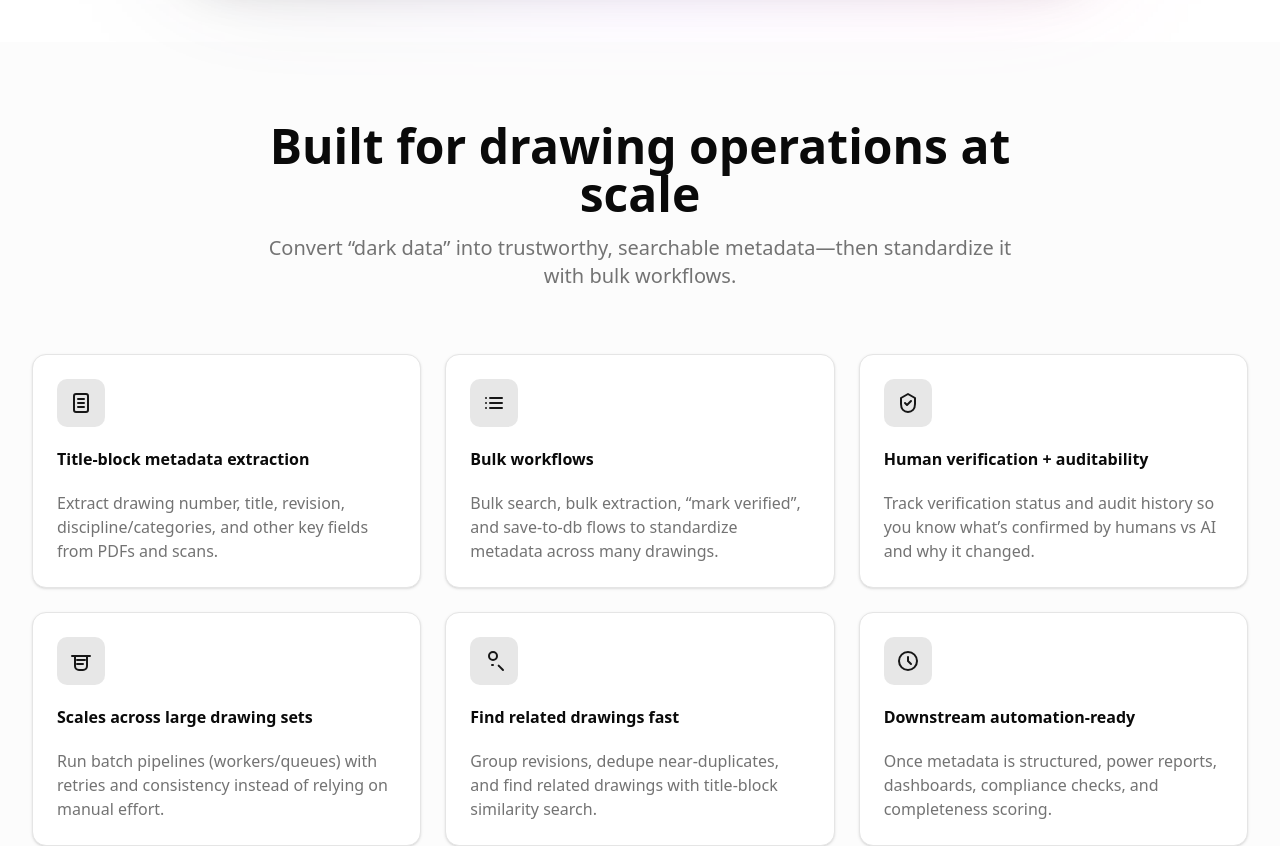
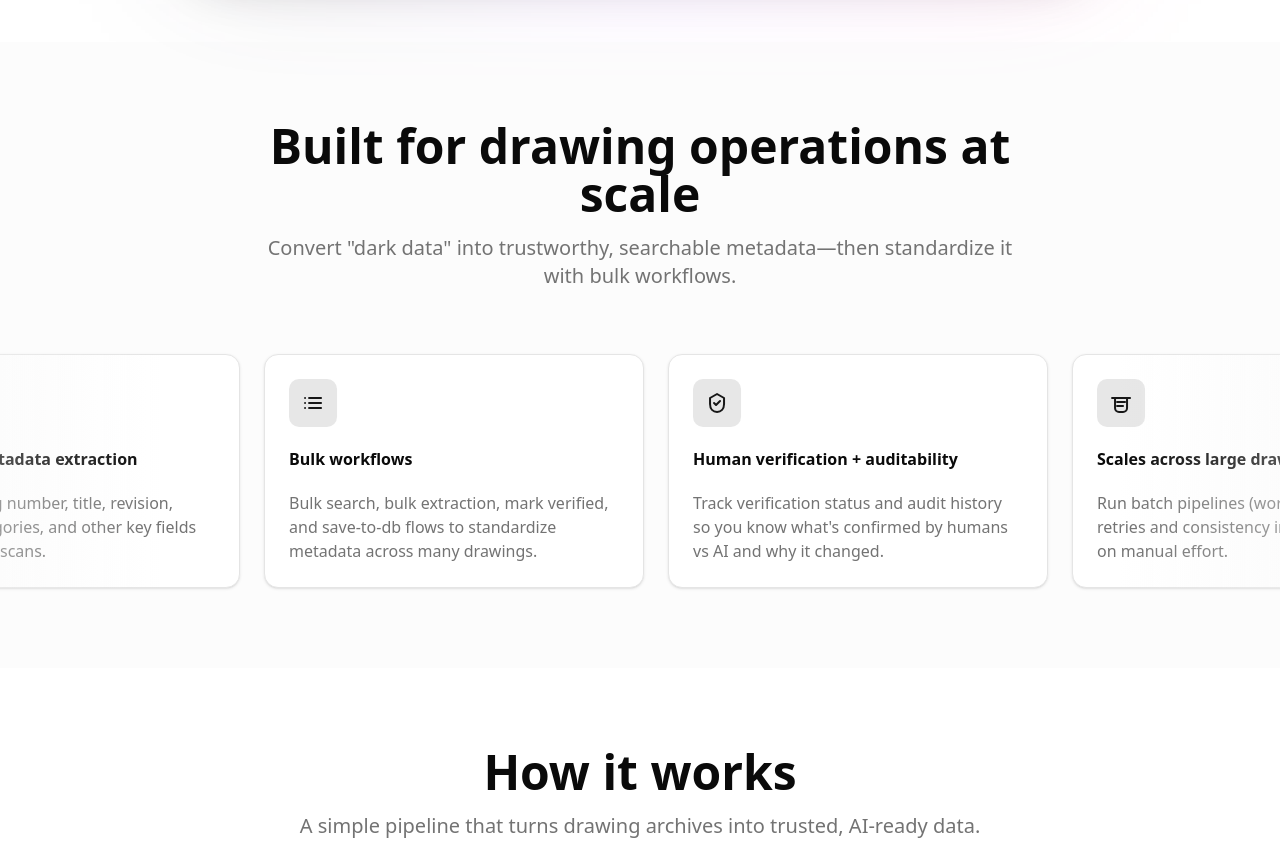
Before and after one commit to nddung2812/drawing_hub_marketings_v1, a Next.js app: page / in a window 1280 px wide. Shown: the part 1320-2166 px from the top of the page. Built offline with nearby package versions, Linux system fonts and the light colour scheme.

Commit message:
add some animation

```diff
--- a/app/globals.css
+++ b/app/globals.css
@@ -123,3 +123,17 @@
     @apply bg-background text-foreground;
   }
 }
+
+/* Feature Carousel Animation */
+@keyframes carousel {
+  0% {
+    transform: translateX(0);
+  }
+  100% {
+    transform: translateX(calc(-50% - 12px));
+  }
+}
+
+.animate-carousel {
+  animation: carousel 30s linear infinite;
+}
--- a/components/features.tsx
+++ b/components/features.tsx
@@ -1,3 +1,5 @@
+"use client";
+
 import { Card, CardContent, CardDescription, CardHeader, CardTitle } from "@/components/ui/card";
 
 const features = [
@@ -17,7 +19,7 @@ const features = [
       </svg>
     ),
     title: "Bulk workflows",
-    description: "Bulk search, bulk extraction, “mark verified”, and save-to-db flows to standardize metadata across many drawings.",
+    description: "Bulk search, bulk extraction, mark verified, and save-to-db flows to standardize metadata across many drawings.",
   },
   {
     icon: (
@@ -27,7 +29,7 @@ const features = [
       </svg>
     ),
     title: "Human verification + auditability",
-    description: "Track verification status and audit history so you know what’s confirmed by humans vs AI and why it changed.",
+    description: "Track verification status and audit history so you know what's confirmed by humans vs AI and why it changed.",
   },
   {
     icon: (
@@ -62,34 +64,53 @@ const features = [
   },
 ];
 
+function FeatureCard({ feature }: { feature: typeof features[0] }) {
+  return (
+    <Card className="border-border hover:shadow-lg transition-shadow flex-shrink-0 w-[340px] sm:w-[380px]">
+      <CardHeader>
+        <div className="w-12 h-12 bg-primary/10 rounded-lg flex items-center justify-center text-primary mb-4">
+          {feature.icon}
+        </div>
+        <CardTitle>{feature.title}</CardTitle>
+      </CardHeader>
+      <CardContent>
+        <CardDescription className="text-base">
+          {feature.description}
+        </CardDescription>
+      </CardContent>
+    </Card>
+  );
+}
+
 export function Features() {
   return (
-    <section id="features" className="py-20 px-4 sm:px-6 lg:px-8 bg-muted/30">
-      <div className="container mx-auto">
+    <section id="features" className="py-20 bg-muted/30 overflow-hidden">
+      <div className="container mx-auto px-4 sm:px-6 lg:px-8">
         <div className="text-center max-w-3xl mx-auto mb-16">
           <h2 className="text-4xl sm:text-5xl font-bold mb-4">
             Built for drawing operations at scale
           </h2>
           <p className="text-xl text-muted-foreground">
-            Convert “dark data” into trustworthy, searchable metadata—then standardize it with bulk workflows.
+            Convert "dark data" into trustworthy, searchable metadata—then standardize it with bulk workflows.
           </p>
         </div>
+      </div>
 
-        <div className="grid grid-cols-1 md:grid-cols-2 lg:grid-cols-3 gap-6">
+      {/* Carousel Container */}
+      <div className="relative">
+        {/* Gradient overlays for fade effect */}
+        <div className="absolute left-0 top-0 bottom-0 w-20 sm:w-40 bg-gradient-to-r from-muted/30 to-transparent z-10 pointer-events-none" />
+        <div className="absolute right-0 top-0 bottom-0 w-20 sm:w-40 bg-gradient-to-l from-muted/30 to-transparent z-10 pointer-events-none" />
+
+        {/* Scrolling track */}
+        <div className="flex gap-6 animate-carousel hover:[animation-play-state:paused]">
+          {/* First set of cards */}
           {features.map((feature, index) => (
-            <Card key={index} className="border-border hover:shadow-lg transition-shadow">
-              <CardHeader>
-                <div className="w-12 h-12 bg-primary/10 rounded-lg flex items-center justify-center text-primary mb-4">
-                  {feature.icon}
-                </div>
-                <CardTitle>{feature.title}</CardTitle>
-              </CardHeader>
-              <CardContent>
-                <CardDescription className="text-base">
-                  {feature.description}
-                </CardDescription>
-              </CardContent>
-            </Card>
+            <FeatureCard key={`first-${index}`} feature={feature} />
+          ))}
+          {/* Duplicate set for seamless loop */}
+          {features.map((feature, index) => (
+            <FeatureCard key={`second-${index}`} feature={feature} />
           ))}
         </div>
       </div>
```
